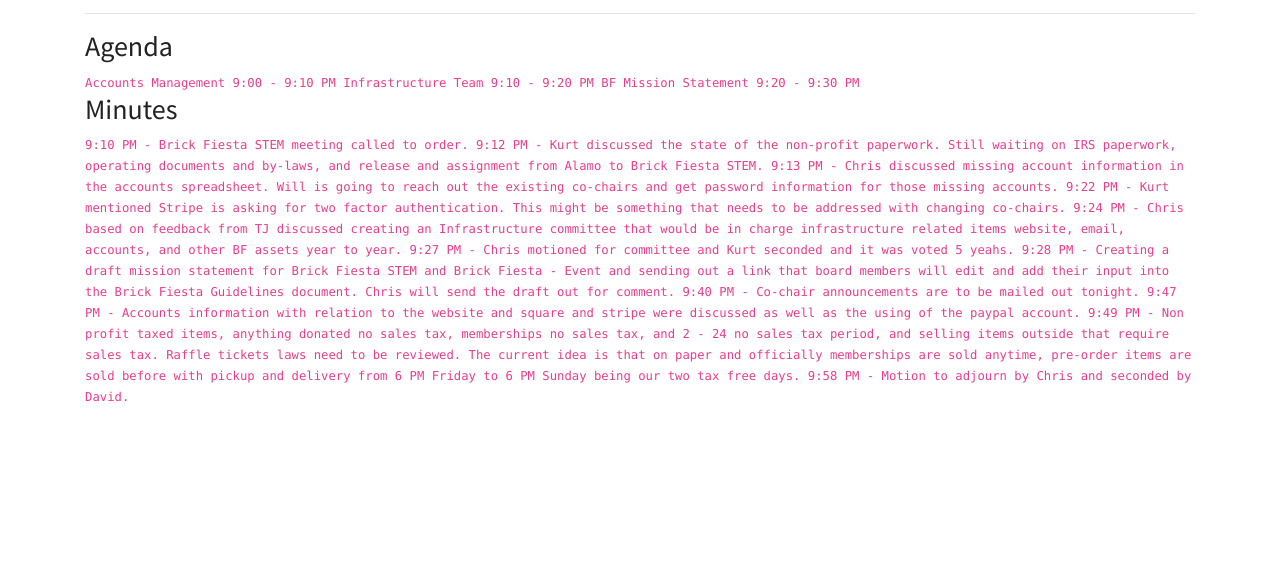
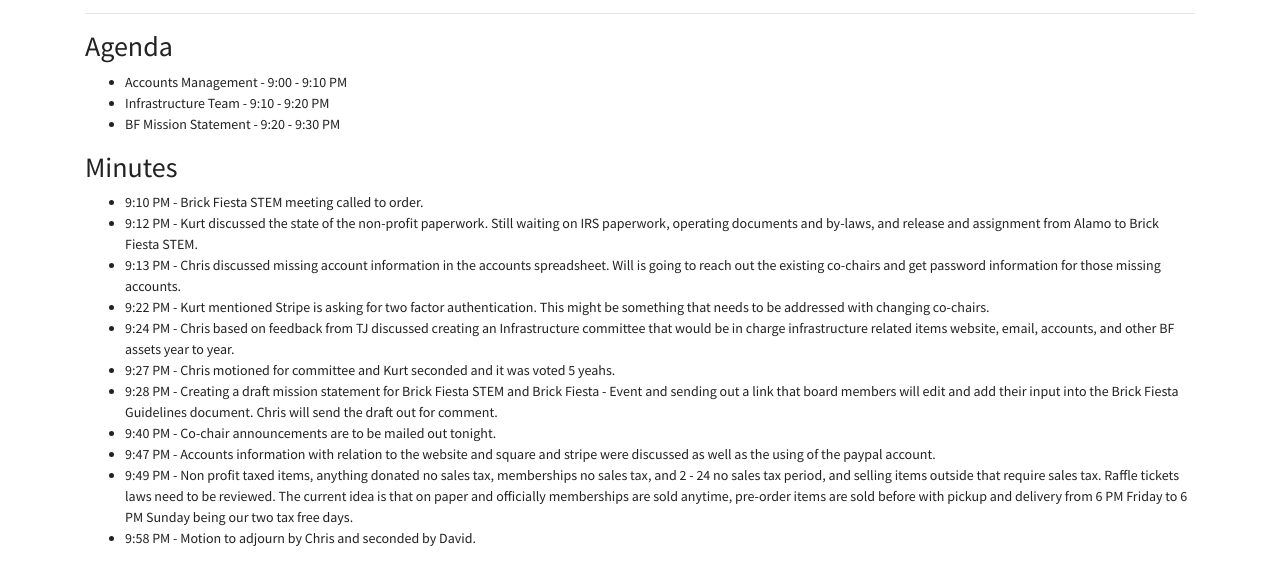
Before and after one commit to texlugsa/brickfiestastem.github.io, a plain HTML site: page minutes/20160724.html in a window 1280 px wide. Shown: the part 82-666 px from the top of the page. Drawn offline with nearby package versions, Linux system fonts and the light colour scheme.

Commit message:
Update 20160724.html

```diff
--- a/minutes/20160724.html
+++ b/minutes/20160724.html
@@ -15,51 +15,48 @@
     <div class="container">
         <ul class="nav nav-pills nav-fill">
             <li class="nav-item">
-                <a class="nav-link" href="#about">About</a>
+                <a class="nav-link" href="/#about">About</a>
             </li>
             <li class="nav-item">
-                <a class="nav-link" href="#missionstatement">Mission Statement</a>
+                <a class="nav-link" href="/#missionstatement">Mission Statement</a>
             </li>
             <li class="nav-item">
-                <a class="nav-link" href="#currentboard">Current Board Members</a>
+                <a class="nav-link" href="/#currentboard">Current Board Members</a>
             </li>
             <li class="nav-item">
-                <a class="nav-link" href="#formerboard">Former Board Members</a>
+                <a class="nav-link" href="/#formerboard">Former Board Members</a>
             </li>
             <li class="nav-item">
-                <a class="nav-link" href="#meetingminutes">Meeting Minutes</a>
+                <a class="nav-link" href="/#meetingminutes">Meeting Minutes</a>
             </li>
             <li class="nav-item">
-                <a class="nav-link" href="#contactus">Contact Us</a>
+                <a class="nav-link" href="/#contactus">Contact Us</a>
             </li>
         </ul>
         <h1>Brick Fiesta STEM</h1>
         <hr />
 <h2 id="agenda">Agenda</h2>
 
-<code>
-Accounts Management
-9:00 - 9:10 PM
-Infrastructure Team
-9:10 - 9:20 PM
-BF Mission Statement
-9:20 - 9:30 PM
-</code>
+<ul>
+    <li>Accounts Management - 9:00 - 9:10 PM</li>
+    <li>Infrastructure Team - 9:10 - 9:20 PM</li>
+    <li>BF Mission Statement - 9:20 - 9:30 PM</li>
+</ul>
 
 <h2 id="minutes">Minutes</h2>
-<code>
-9:10 PM - Brick Fiesta STEM meeting called to order.
-9:12 PM - Kurt discussed the state of the non-profit paperwork. Still waiting on IRS paperwork, operating documents and by-laws, and release and assignment from Alamo to Brick Fiesta STEM.
-9:13 PM - Chris discussed missing account information in the accounts spreadsheet. Will is going to reach out the existing co-chairs and get password information for those missing accounts.
-9:22 PM - Kurt mentioned Stripe is asking for two factor authentication. This might be something that needs to be addressed with changing co-chairs.
-9:24 PM - Chris based on feedback from TJ discussed creating an Infrastructure committee that would be in charge infrastructure related items website, email, accounts, and other BF assets year to year.
-9:27 PM - Chris motioned for committee and Kurt seconded and it was voted 5 yeahs.
-9:28 PM - Creating a draft mission statement for Brick Fiesta STEM and Brick Fiesta - Event and sending out a link that board members will edit and add their input into the Brick Fiesta Guidelines document. Chris will send the draft out for comment.
-9:40 PM - Co-chair announcements are to be mailed out tonight.
-9:47 PM - Accounts information with relation to the website and square and stripe were discussed as well as the using of the paypal account.
-9:49 PM - Non profit taxed items, anything donated no sales tax, memberships no sales tax, and 2 - 24 no sales tax period, and selling items outside that require sales tax. Raffle tickets laws need to be reviewed. The current idea is that on paper and officially memberships are sold anytime, pre-order items are sold before with pickup and delivery from 6 PM Friday to 6 PM Sunday being our two tax free days.
-9:58 PM - Motion to adjourn by Chris and seconded by David.
-</code>
+<ul>
+    <li>9:10 PM - Brick Fiesta STEM meeting called to order.</li>
+    <li>9:12 PM - Kurt discussed the state of the non-profit paperwork. Still waiting on IRS paperwork, operating documents and by-laws, and release and assignment from Alamo to Brick Fiesta STEM.</li>
+    <li>9:13 PM - Chris discussed missing account information in the accounts spreadsheet. Will is going to reach out the existing co-chairs and get password information for those missing accounts.</li>
+    <li>9:22 PM - Kurt mentioned Stripe is asking for two factor authentication. This might be something that needs to be addressed with changing co-chairs.</li>
+    <li>9:24 PM - Chris based on feedback from TJ discussed creating an Infrastructure committee that would be in charge infrastructure related items website, email, accounts, and other BF assets year to year.</li>
+    <li>9:27 PM - Chris motioned for committee and Kurt seconded and it was voted 5 yeahs.</li>
+    <li>9:28 PM - Creating a draft mission statement for Brick Fiesta STEM and Brick Fiesta - Event and sending out a link that board members will edit and add their input into the Brick Fiesta Guidelines document. Chris will send the draft out for comment.</li>
+    <li>9:40 PM - Co-chair announcements are to be mailed out tonight.</li>
+    <li>9:47 PM - Accounts information with relation to the website and square and stripe were discussed as well as the using of the paypal account.</li>
+    <li>9:49 PM - Non profit taxed items, anything donated no sales tax, memberships no sales tax, and 2 - 24 no sales tax period, and selling items outside that require sales tax. Raffle tickets laws need to be reviewed. The current idea is that on paper and officially memberships are sold anytime, pre-order items are sold before with pickup and delivery from 6 PM Friday to 6 PM Sunday being our two tax free days.</li>
+    <li>9:58 PM - Motion to adjourn by Chris and seconded by David.</li>
+</ul>
 
 </div>
 
```
